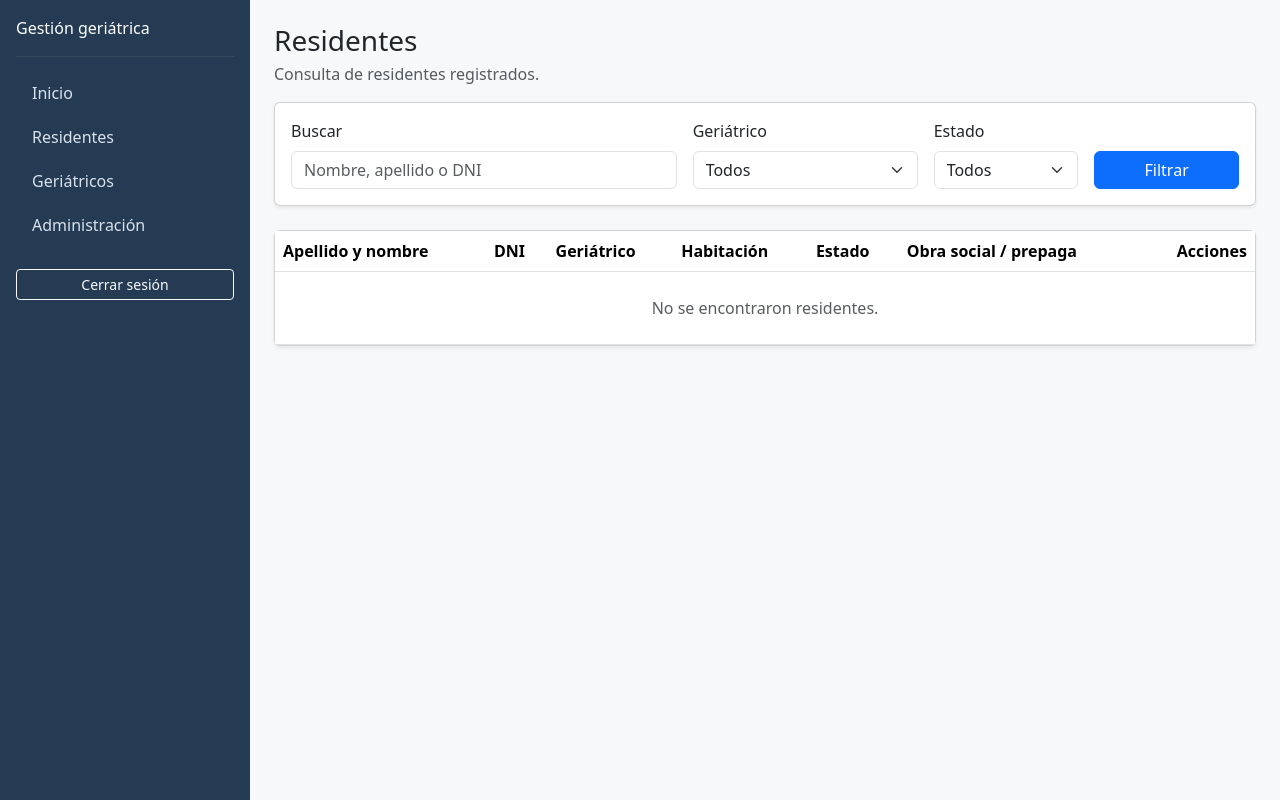
After one commit to solucionesgda/dulceatardecer, a Django app: page /residentes/ in a window 1280 px wide. The commit adds this page. Run offline with Django 5.2, Linux system fonts and the light colour scheme; the visitor is signed in with stand-in values (Sample User, id 1); data that the repository does not hold is empty.

Commit message:
Agrega listado visible de residentes

```diff
--- /dev/null
+++ b/institucional/templates/institucional/residente_list.html
@@ -0,0 +1,7 @@
+{% extends 'base.html' %}
+{% block title %}Residentes{% endblock %}
+{% block content %}
+<div class="d-flex justify-content-between align-items-center mb-3"><div><h1 class="h3 mb-1">Residentes</h1><p class="text-muted mb-0">Consulta de residentes registrados.</p></div></div>
+<form method="get" class="card card-body shadow-sm mb-4"><div class="row g-3 align-items-end"><div class="col-md-5"><label class="form-label" for="id_q">Buscar</label><input class="form-control" id="id_q" name="q" value="{{ filtros.q }}" placeholder="Nombre, apellido o DNI"></div><div class="col-md-3"><label class="form-label" for="id_geriatrico">Geriátrico</label><select class="form-select" id="id_geriatrico" name="geriatrico"><option value="">Todos</option>{% for geriatrico in geriatrico_opciones %}<option value="{{ geriatrico.pk }}" {% if filtros.geriatrico == geriatrico.pk|stringformat:'s' %}selected{% endif %}>{{ geriatrico.nombre }}</option>{% endfor %}</select></div><div class="col-md-2"><label class="form-label" for="id_estado">Estado</label><select class="form-select" id="id_estado" name="estado"><option value="">Todos</option>{% for valor, etiqueta in estado_opciones %}<option value="{{ valor }}" {% if filtros.estado == valor %}selected{% endif %}>{{ etiqueta }}</option>{% endfor %}</select></div><div class="col-md-2 d-grid"><button class="btn btn-primary">Filtrar</button></div></div></form>
+<div class="card shadow-sm"><div class="table-responsive"><table class="table table-hover align-middle mb-0"><thead><tr><th>Apellido y nombre</th><th>DNI</th><th>Geriátrico</th><th>Habitación</th><th>Estado</th><th>Obra social / prepaga</th><th class="text-end">Acciones</th></tr></thead><tbody>{% for residente in object_list %}<tr><td>{{ residente.apellido }}, {{ residente.nombre }}</td><td>{{ residente.dni }}</td><td>{{ residente.geriatrico.nombre }}</td><td>{{ residente.habitacion|default:'—' }}</td><td>{{ residente.estado }}</td><td>{% if residente.obra_social == 'Otra' %}{{ residente.obra_social_otra }}{% else %}{{ residente.obra_social|default:'—' }}{% endif %}</td><td class="text-end text-nowrap"><a class="btn btn-sm btn-outline-primary" href="{% url 'residente_detail' residente.pk %}">Ver ficha</a><a class="btn btn-sm btn-outline-secondary" href="{% url 'admin:institucional_residente_change' residente.pk %}">Editar en administración</a></td></tr>{% empty %}<tr><td colspan="7" class="text-center text-muted py-4">No se encontraron residentes.</td></tr>{% endfor %}</tbody></table></div></div>
+{% endblock %}
--- a/institucional/urls.py
+++ b/institucional/urls.py
@@ -1,11 +1,13 @@
 from django.contrib.auth import views as auth_views
 from django.urls import path
-from .views import GeriatricoCreateView, GeriatricoDeleteView, GeriatricoListView, GeriatricoUpdateView, InicioView
+from .views import GeriatricoCreateView, GeriatricoDeleteView, GeriatricoListView, GeriatricoUpdateView, InicioView, ResidenteDetailView, ResidenteListView
 
 urlpatterns = [
     path("login/", auth_views.LoginView.as_view(template_name="registration/login.html"), name="login"),
     path("logout/", auth_views.LogoutView.as_view(), name="logout"),
     path("", InicioView.as_view(), name="inicio"),
+    path("residentes/", ResidenteListView.as_view(), name="residente_list"),
+    path("residentes/<int:pk>/", ResidenteDetailView.as_view(), name="residente_detail"),
     path("geriátricos/", GeriatricoListView.as_view(), name="geriatrico_list"),
     path("geriátricos/nuevo/", GeriatricoCreateView.as_view(), name="geriatrico_create"),
     path("geriátricos/<int:pk>/editar/", GeriatricoUpdateView.as_view(), name="geriatrico_update"),
--- a/institucional/views.py
+++ b/institucional/views.py
@@ -1,7 +1,7 @@
 from django.contrib.auth.mixins import LoginRequiredMixin, PermissionRequiredMixin
 from django.db.models import Count, Q, Sum
 from django.urls import reverse_lazy
-from django.views.generic import CreateView, DeleteView, ListView, TemplateView, UpdateView
+from django.views.generic import CreateView, DeleteView, DetailView, ListView, TemplateView, UpdateView
 from .forms import GeriatricoForm
 from .models import Geriatrico, Residente
 
@@ -65,3 +65,40 @@ class GeriatricoDeleteView(LoginRequiredMixin, PermissionRequiredMixin, DeleteVi
     template_name = "institucional/geriatrico_confirm_delete.html"
     permission_required = "institucional.delete_geriatrico"
     success_url = reverse_lazy("geriatrico_list")
+
+
+class ResidenteListView(LoginRequiredMixin, ListView):
+    model = Residente
+    template_name = "institucional/residente_list.html"
+
+    def get_queryset(self):
+        queryset = Residente.objects.select_related("geriatrico")
+        busqueda = self.request.GET.get("q", "").strip()
+        geriatrico = self.request.GET.get("geriatrico", "")
+        estado = self.request.GET.get("estado", "")
+        if busqueda:
+            queryset = queryset.filter(
+                Q(nombre__icontains=busqueda)
+                | Q(apellido__icontains=busqueda)
+                | Q(dni__icontains=busqueda)
+            )
+        if geriatrico:
+            queryset = queryset.filter(geriatrico_id=geriatrico)
+        if estado:
+            queryset = queryset.filter(estado=estado)
+        return queryset
+
+    def get_context_data(self, **kwargs):
+        context = super().get_context_data(**kwargs)
+        context.update({
+            "geriatrico_opciones": Geriatrico.objects.all(),
+            "estado_opciones": Residente.Estado.choices,
+            "filtros": self.request.GET,
+        })
+        return context
+
+
+class ResidenteDetailView(LoginRequiredMixin, DetailView):
+    model = Residente
+    template_name = "institucional/residente_detail.html"
+    queryset = Residente.objects.select_related("geriatrico")
--- a/templates/base.html
+++ b/templates/base.html
@@ -1,3 +1,3 @@
 {% load static %}
 <!doctype html><html lang="es"><head><meta charset="utf-8"><meta name="viewport" content="width=device-width, initial-scale=1"><title>{% block title %}Gestión geriátrica{% endblock %}</title><link href="https://cdn.jsdelivr.net/npm/bootstrap@5.3.3/dist/css/bootstrap.min.css" rel="stylesheet"><link href="{% static 'css/app.css' %}" rel="stylesheet"></head>
-<body>{% if user.is_authenticated %}<div class="d-lg-flex"><aside class="sidebar p-3"><a class="navbar-brand text-white" href="{% url 'inicio' %}">Gestión geriátrica</a><hr class="border-secondary"><nav class="nav flex-column gap-1"><a class="nav-link" href="{% url 'inicio' %}">Inicio</a>{% if perms.institucional.view_geriatrico %}<a class="nav-link" href="{% url 'geriatrico_list' %}">Geriátricos</a>{% endif %}{% if user.is_staff %}<a class="nav-link" href="{% url 'admin:index' %}">Administración</a>{% endif %}</nav><form method="post" action="{% url 'logout' %}" class="mt-4">{% csrf_token %}<button class="btn btn-outline-light btn-sm w-100">Cerrar sesión</button></form></aside><main class="flex-grow-1 p-3 p-md-4">{% else %}<main class="container py-5">{% endif %}{% if messages %}{% for message in messages %}<div class="alert alert-{{ message.tags|default:'info' }}">{{ message }}</div>{% endfor %}{% endif %}{% block content %}{% endblock %}</main>{% if user.is_authenticated %}</div>{% endif %}</body></html>
+<body>{% if user.is_authenticated %}<div class="d-lg-flex"><aside class="sidebar p-3"><a class="navbar-brand text-white" href="{% url 'inicio' %}">Gestión geriátrica</a><hr class="border-secondary"><nav class="nav flex-column gap-1"><a class="nav-link" href="{% url 'inicio' %}">Inicio</a><a class="nav-link" href="{% url 'residente_list' %}">Residentes</a>{% if perms.institucional.view_geriatrico %}<a class="nav-link" href="{% url 'geriatrico_list' %}">Geriátricos</a>{% endif %}{% if user.is_staff %}<a class="nav-link" href="{% url 'admin:index' %}">Administración</a>{% endif %}</nav><form method="post" action="{% url 'logout' %}" class="mt-4">{% csrf_token %}<button class="btn btn-outline-light btn-sm w-100">Cerrar sesión</button></form></aside><main class="flex-grow-1 p-3 p-md-4">{% else %}<main class="container py-5">{% endif %}{% if messages %}{% for message in messages %}<div class="alert alert-{{ message.tags|default:'info' }}">{{ message }}</div>{% endfor %}{% endif %}{% block content %}{% endblock %}</main>{% if user.is_authenticated %}</div>{% endif %}</body></html>
```
Also changed, not shown: institucional/templates/institucional/residente_detail.html (added, +5 -0 lines), institucional/tests.py (+8 -0 lines).
